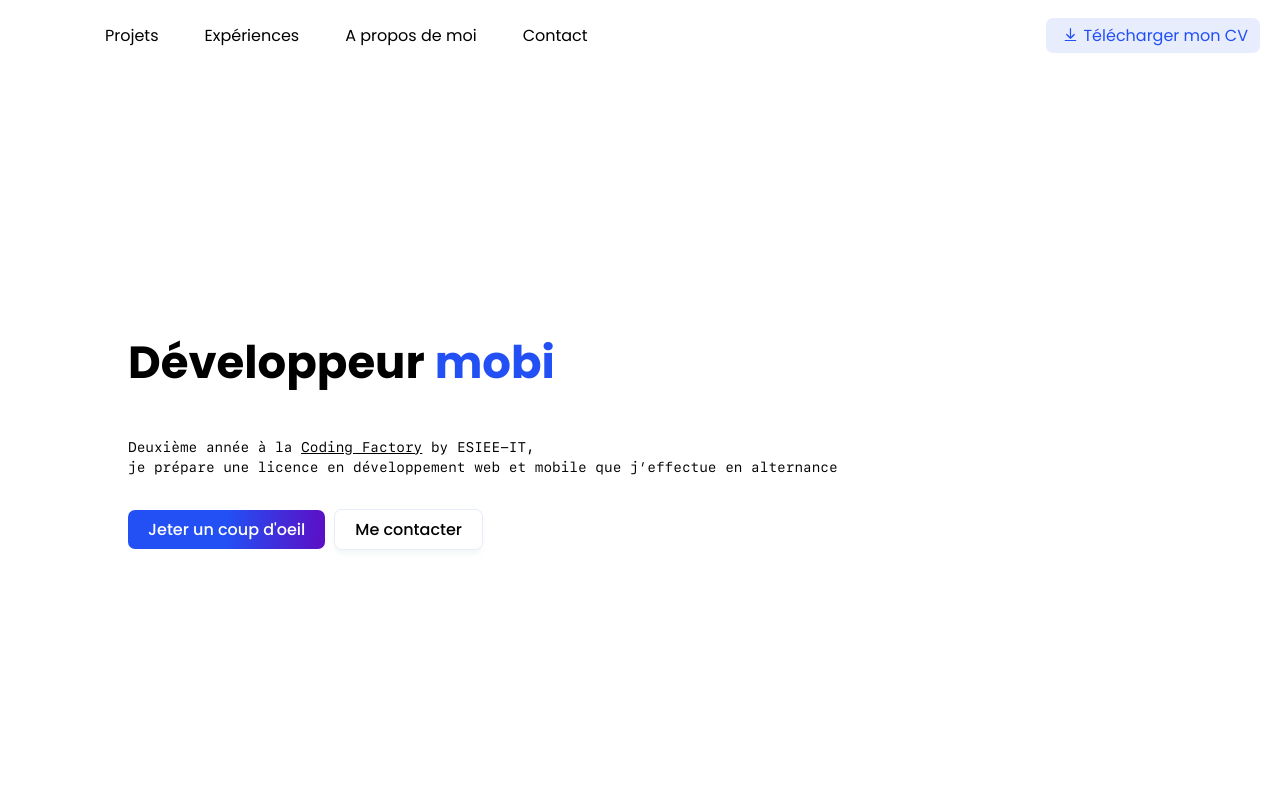
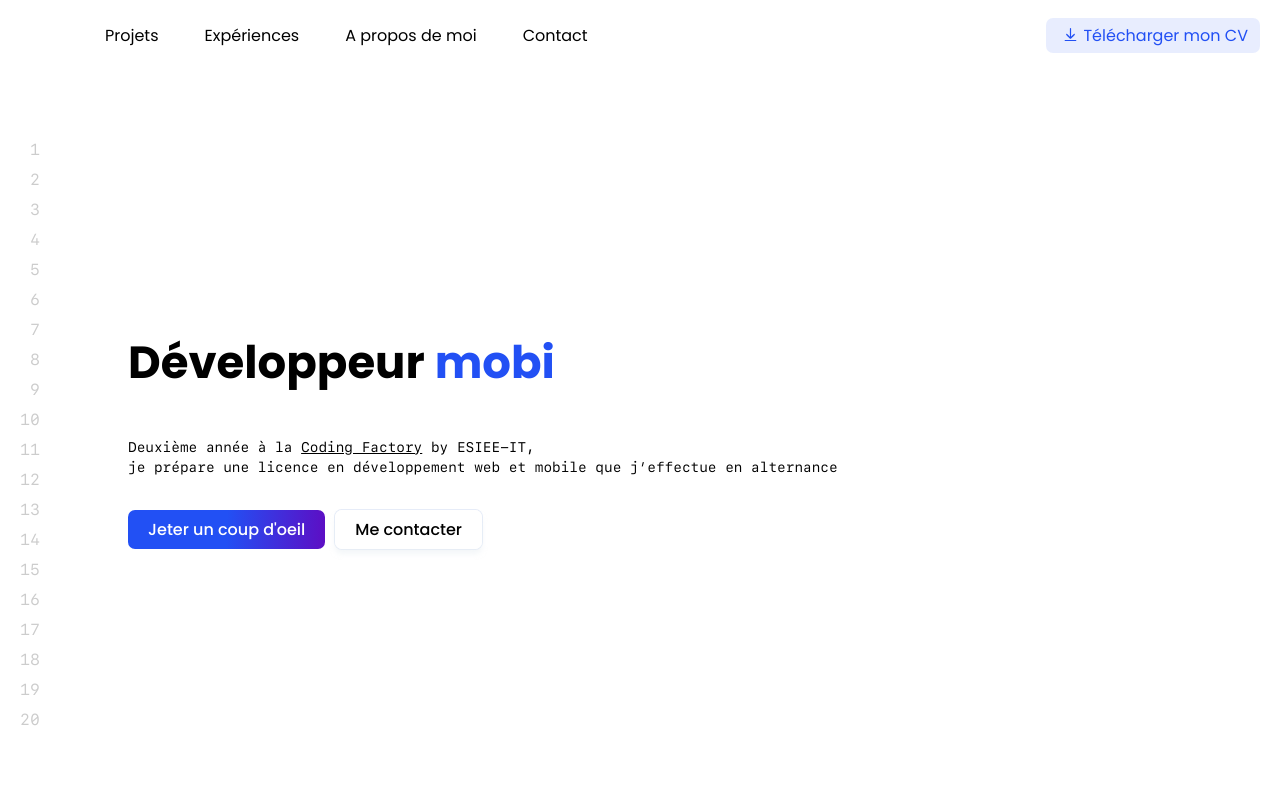
Before and after one commit to ugo-prenat/portfolio, a React (Create React App) app: page / in a window 1280 px wide. Shown: the top 800 px of the page. Built offline with nearby package versions, Linux system fonts and the light colour scheme.

Commit message:
start homepage's numbers effet

```diff
--- a/src/components/home/Home.jsx
+++ b/src/components/home/Home.jsx
@@ -1,15 +1,24 @@
-import React from 'react'
+import React, { useRef } from 'react'
+import Typical from 'react-typical'
 import { HashLink as Link } from 'react-router-hash-link'
 
 import css from '../../styles/home.module.css'
 
 import Numbers from './Numbers'
-import TypingText from './TypingText'
 
 export default function Home() {
+  const ref = useRef(null)
+
   return (
-    <div className={`component ${css.component}`}>
-      <TypingText />
+    <div className={`component ${css.component}`} ref={ref}>
+      <h1 className={css.title}>
+        <p>Développeur</p>
+        <Typical
+          steps={['web', 1000, 'mobile', 1000, 'agile', 1000]}
+          loop={Infinity}
+          wrapper="span"
+        />
+      </h1>
 
       <p className={css.description}>Deuxième année à la <a href='https://codingfactory.fr/' target='_blank' rel='noreferrer'>Coding Factory</a> by ESIEE-IT,<br/>je prépare une licence en développement web et mobile que j’effectue en alternance</p>
 
@@ -18,7 +27,7 @@ export default function Home() {
         <Link to='/#contact' className={`${css.btn} ${css.secondaryBtn}`}>Me contacter</Link>
       </div>
 
-      <Numbers />
+      <Numbers data={ref} />
     </div>
 
   )
--- a/src/components/home/Numbers.jsx
+++ b/src/components/home/Numbers.jsx
@@ -1,11 +1,35 @@
-import React from 'react'
+import React, { useEffect, useState } from 'react'
 
 import css from '../../styles/home.module.css'
 
-export default function Numbers() {
+export default function Numbers(props) {
+  const [containerHeight, setContainerHeight] = useState()
+  const [numbers, setNumbers] = useState([])
+  const lineHeight = 35
+
+  useEffect(() => {
+    const tempNumbers = []
+
+    setTimeout(() => {
+      setContainerHeight(props.data.current.clientHeight)
+
+      const nbLines = Math.floor(containerHeight / lineHeight)
+
+      for (let i = 1; i <= nbLines; i++) {
+        tempNumbers.push(i)
+      }
+      setNumbers(tempNumbers)
+    }, 500)
+  }, [props.data, containerHeight])
+
+
   return (
-    <div className={css.numbers}>
-
+    <div className={css.numbersContainer}>
+      <div className={css.numbers}>
+        { numbers.map(number => {
+          return ( <p key={number}>{number}</p> )
+        }) }
+      </div>
     </div>
   )
 }
--- a/src/components/home/TypingText.jsx
+++ /dev/null
@@ -1,19 +0,0 @@
-import React from 'react'
-import Typical from 'react-typical'
-
-import css from '../../styles/home.module.css'
-
-export default function TypingText() {
-  return (
-    <div>
-      <h1 className={css.title}>
-        <p>Développeur</p>
-        <Typical
-          steps={['web', 1000, 'mobile', 1000, 'agile', 1000]}
-          loop={Infinity}
-          wrapper="span"
-        />
-      </h1>
-    </div>
-  )
-}
--- a/src/styles/home.module.css
+++ b/src/styles/home.module.css
@@ -36,3 +36,16 @@
   margin-left: 10px;
   box-shadow: var(--box-shadow);
 }
+.numbersContainer {
+  height: 100%;
+  position: absolute;
+  left: 20px;
+  display: flex;
+  align-items: center;
+}
+.numbers {
+    text-align: right;
+    font-family: 'sf-mono', 'poppins', sans-serif;
+    line-height: 30px;
+    opacity: .2;
+}
```
